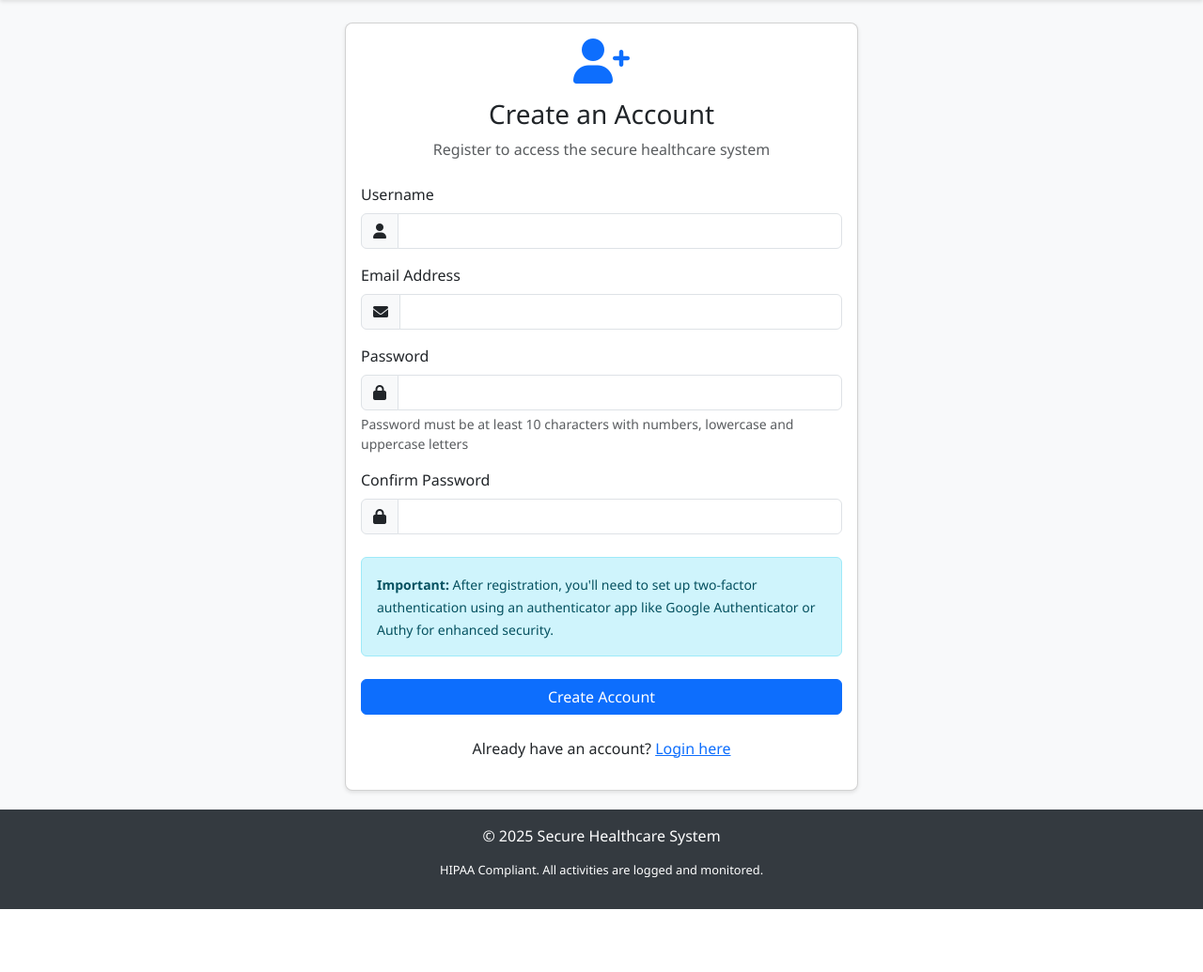
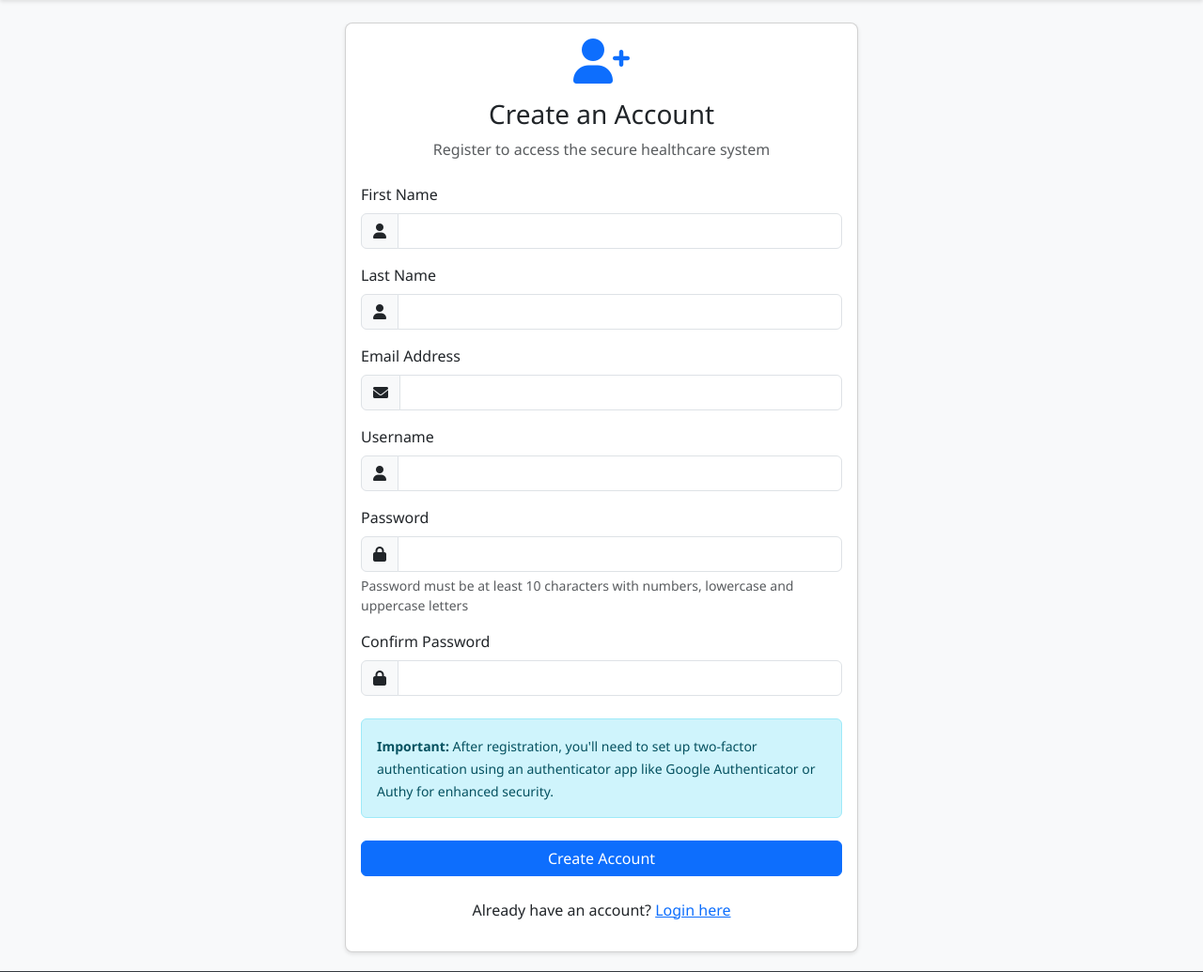
Before and after one commit to KaruboNaoaki/HealthcareSys, a Python web app: template templates/register.html in a window 1280 px wide. Shown: the part 56-1091 px from the top of the page at 94% size. Before the commit the page ends 1024 px from the top, so only its background shows below. Run offline with Jinja, Linux system fonts and the light colour scheme; the template is opened without the code that fills it, so the values that code supplies are empty.

Commit message:
added names and doctors

```diff
--- a/templates/add_patient.html
+++ b/templates/add_patient.html
@@ -74,6 +74,11 @@
                         <input type="text" class="form-control" id="address" name="address" required>
                     </div>
 
+                    <div class="mb-3">
+                        <label for="patient_doctor" class="form-label">Doctor</label>
+                        <input type="text" class="form-control" id="patient_doctor" name="patient_doctor" required>
+                    </div>
+
                     <div class="mb-4">
                         <label for="phone" class="form-label">Phone Number</label>
                         <input type="tel" class="form-control" id="phone" name="phone"
--- a/templates/create_patient_profile.html
+++ b/templates/create_patient_profile.html
@@ -46,6 +46,11 @@
                         <div class="form-text">Enter phone number in format: 123-456-7890</div>
                     </div>
 
+                    <div class="mb-3">
+                        <label for="patient_doctor" class="form-label">Doctor</label>
+                        <input type="text" class="form-control" id="patient_doctor" name="patient_doctor" required>
+                    </div>
+
                     <div class="alert alert-info mb-4">
                         <div class="d-flex">
                             <div class="me-3">
--- a/templates/register.html
+++ b/templates/register.html
@@ -14,11 +14,20 @@
                 </div>
 
                 <form method="POST" action="{{ url_for('register') }}">
+
                     <div class="mb-3">
-                        <label for="username" class="form-label">Username</label>
+                        <label for="user_first_name" class="form-label">First Name</label>
                         <div class="input-group">
                             <span class="input-group-text"><i class="fas fa-user"></i></span>
-                            <input type="text" class="form-control" id="username" name="username" required>
+                            <input type="text" class="form-control" id="user_first_name" name="user_first_name" required>
+                        </div>
+                    </div>
+
+                    <div class="mb-3">
+                        <label for="user_last_name" class="form-label">Last Name</label>
+                        <div class="input-group">
+                            <span class="input-group-text"><i class="fas fa-user"></i></span>
+                            <input type="text" class="form-control" id="user_last_name" name="user_last_name" required>
                         </div>
                     </div>
 
@@ -27,6 +36,14 @@
                         <div class="input-group">
                             <span class="input-group-text"><i class="fas fa-envelope"></i></span>
                             <input type="email" class="form-control" id="email" name="email" required>
+                        </div>
+                    </div>
+
+                    <div class="mb-3">
+                        <label for="username" class="form-label">Username</label>
+                        <div class="input-group">
+                            <span class="input-group-text"><i class="fas fa-user"></i></span>
+                            <input type="text" class="form-control" id="username" name="username" required>
                         </div>
                     </div>
 
```
Also changed, not shown: app.py (+29 -9 lines), instance/healthcare.db (added), 1 other file.
